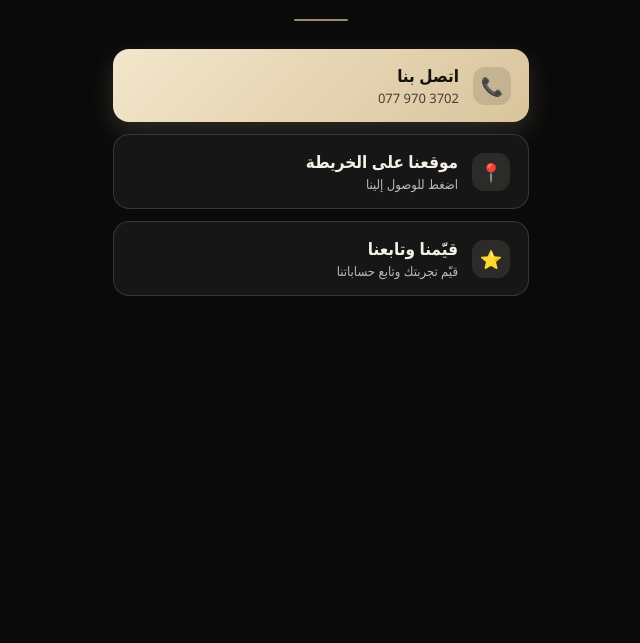
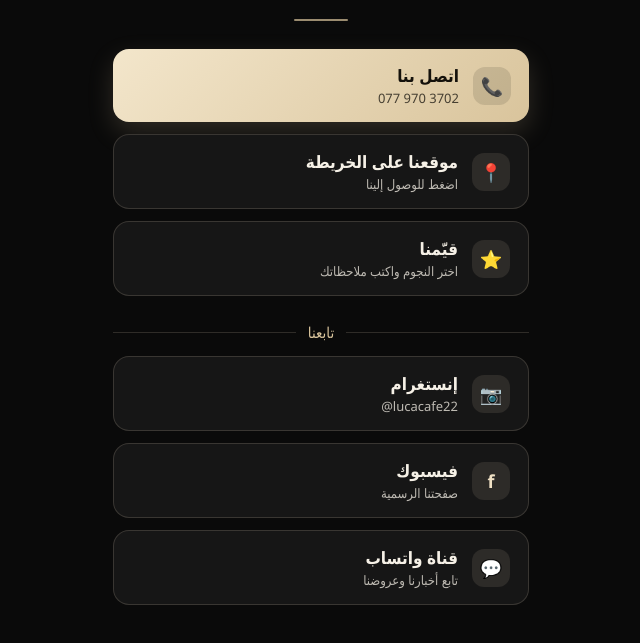
Before and after one commit to alkayed03/-4, a plain HTML site: page index.html in a window 1280 px wide. Shown: the part 325-968 px from the top of the page, without its empty margins (319-959 px from the left). Before the commit the page ends 800 px from the top, so only its background shows below. Drawn offline with Linux system fonts and the light colour scheme.

Commit message:
Add files via upload

```diff
--- a/index.html
+++ b/index.html
@@ -66,6 +66,8 @@
 
   a.dark { background:var(--card); color:var(--text); border:1px solid var(--line); }
   a.dark .ic { background:rgba(239,224,196,.10); color:var(--cream); }
+  .divider { display:flex; align-items:center; gap:12px; margin:14px 0 2px; color:var(--cream-dark); font-size:15px; }
+  .divider::before, .divider::after { content:""; flex:1; height:1px; background:var(--line); }
 </style>
 </head>
 <body>
@@ -86,7 +88,22 @@
     </a>
     <a class="btn dark" href="follow.html">
       <span class="ic">⭐</span>
-      <span>قيّمنا وتابعنا<small>قيّم تجربتك وتابع حساباتنا</small></span>
+      <span>قيّمنا<small>اختر النجوم واكتب ملاحظاتك</small></span>
+    </a>
+
+    <div class="divider">تابعنا</div>
+
+    <a class="btn dark" href="https://www.instagram.com/lucacafe22" target="_blank" rel="noopener">
+      <span class="ic">📷</span>
+      <span>إنستغرام<small dir="ltr" style="text-align:right">@lucacafe22</small></span>
+    </a>
+    <a class="btn dark" href="https://www.facebook.com/share/19cCdWJYgr/?mibextid=wwXIfr" target="_blank" rel="noopener">
+      <span class="ic">f</span>
+      <span>فيسبوك<small>صفحتنا الرسمية</small></span>
+    </a>
+    <a class="btn dark" href="https://whatsapp.com/channel/0029Vb99yyjCcW4qhmYHJz0B" target="_blank" rel="noopener">
+      <span class="ic">💬</span>
+      <span>قناة واتساب<small>تابع أخبارنا وعروضنا</small></span>
     </a>
   </div>
 </div>
```
